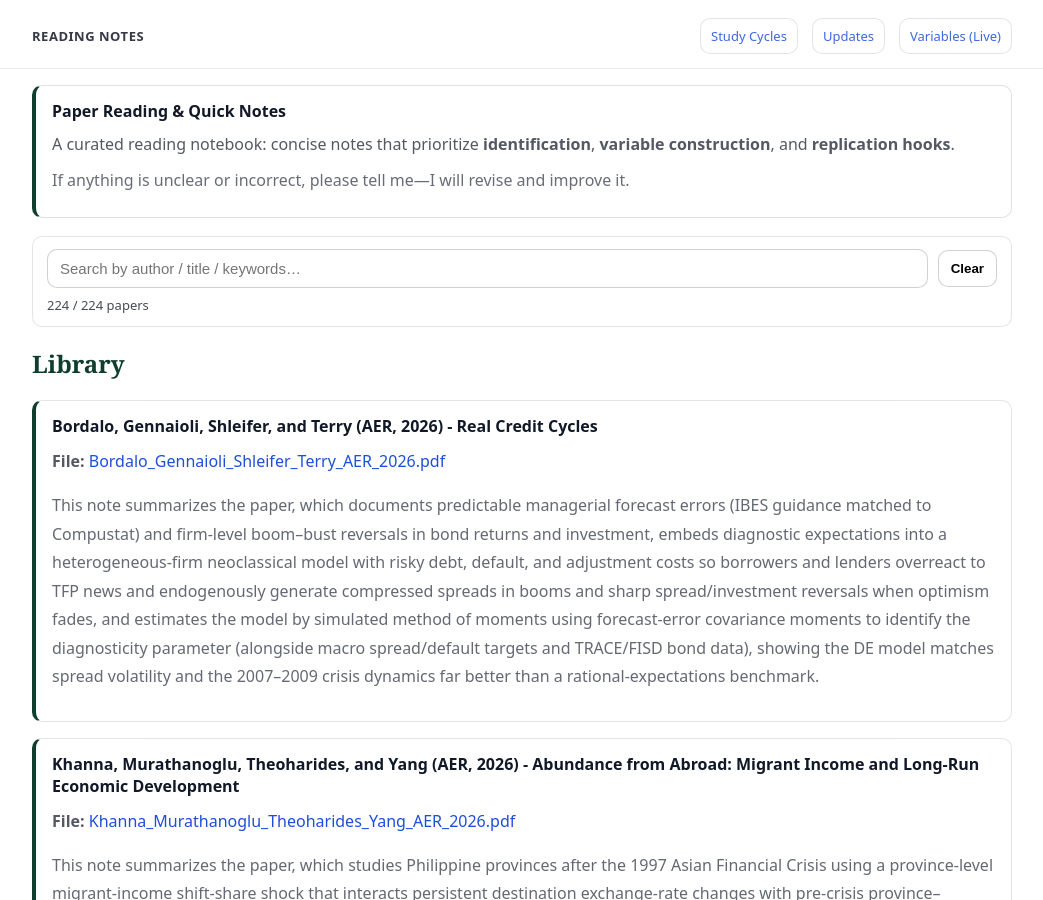
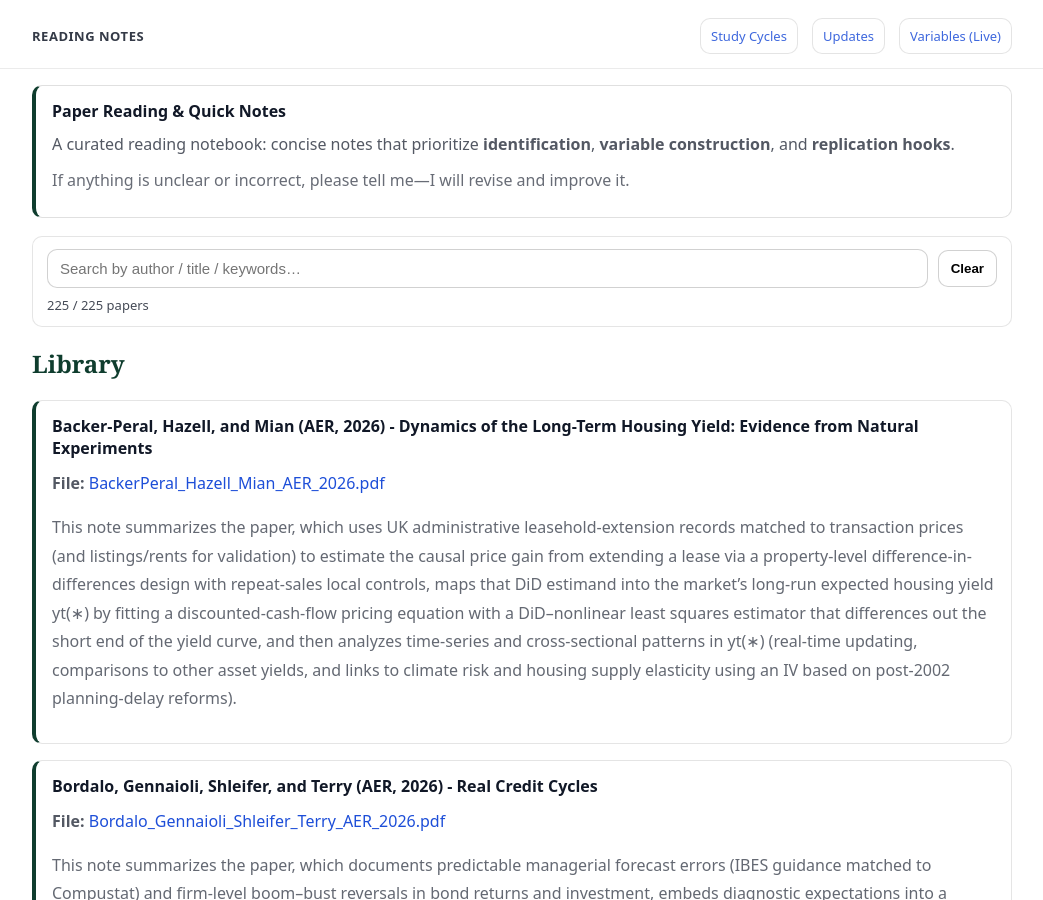
Before and after one commit to yaxinzn/study-archive, a Jekyll site: the page built from reading/index.md, in a window 1280 px wide and 900 px high. Shown: the whole window, without its empty margins (118-1161 px from the left). Built offline with Jekyll 4.4.1, drawn with Linux system fonts in a browser that asks for light colours.

Commit message:
Reading: add/update BackerPeral_Hazell_Mian_AER_2026.pdf

```diff
--- a/_data/reading.yml
+++ b/_data/reading.yml
@@ -1,3 +1,7 @@
+- title: "Backer-Peral, Hazell, and Mian (AER, 2026) - Dynamics of the Long-Term Housing Yield: Evidence from Natural Experiments"
+  file: "BackerPeral_Hazell_Mian_AER_2026.pdf"
+  desc: "This note summarizes the paper, which uses UK administrative leasehold-extension records matched to transaction prices (and listings/rents for validation) to estimate the causal price gain from extending a lease via a property-level difference-in-differences design with repeat-sales local controls, maps that DiD estimand into the market’s long-run expected housing yield yt(∗) by fitting a discounted-cash-flow pricing equation with a DiD–nonlinear least squares estimator that differences out the short end of the yield curve, and then analyzes time-series and cross-sectional patterns in yt(∗) (real-time updating, comparisons to other asset yields, and links to climate risk and housing supply elasticity using an IV based on post-2002 planning-delay reforms)."
+
 - title: "Bordalo, Gennaioli, Shleifer, and Terry (AER, 2026) - Real Credit Cycles"
   file: "Bordalo_Gennaioli_Shleifer_Terry_AER_2026.pdf"
   desc: "This note summarizes the paper, which documents predictable managerial forecast errors (IBES guidance matched to Compustat) and firm-level boom–bust reversals in bond returns and investment, embeds diagnostic expectations into a heterogeneous-firm neoclassical model with risky debt, default, and adjustment costs so borrowers and lenders overreact to TFP news and endogenously generate compressed spreads in booms and sharp spread/investment reversals when optimism fades, and estimates the model by simulated method of moments using forecast-error covariance moments to identify the diagnosticity parameter (alongside macro spread/default targets and TRACE/FISD bond data), showing the DE model matches spread volatility and the 2007–2009 crisis dynamics far better than a rational-expectations benchmark."
```
Also changed, not shown: 1 other file.
